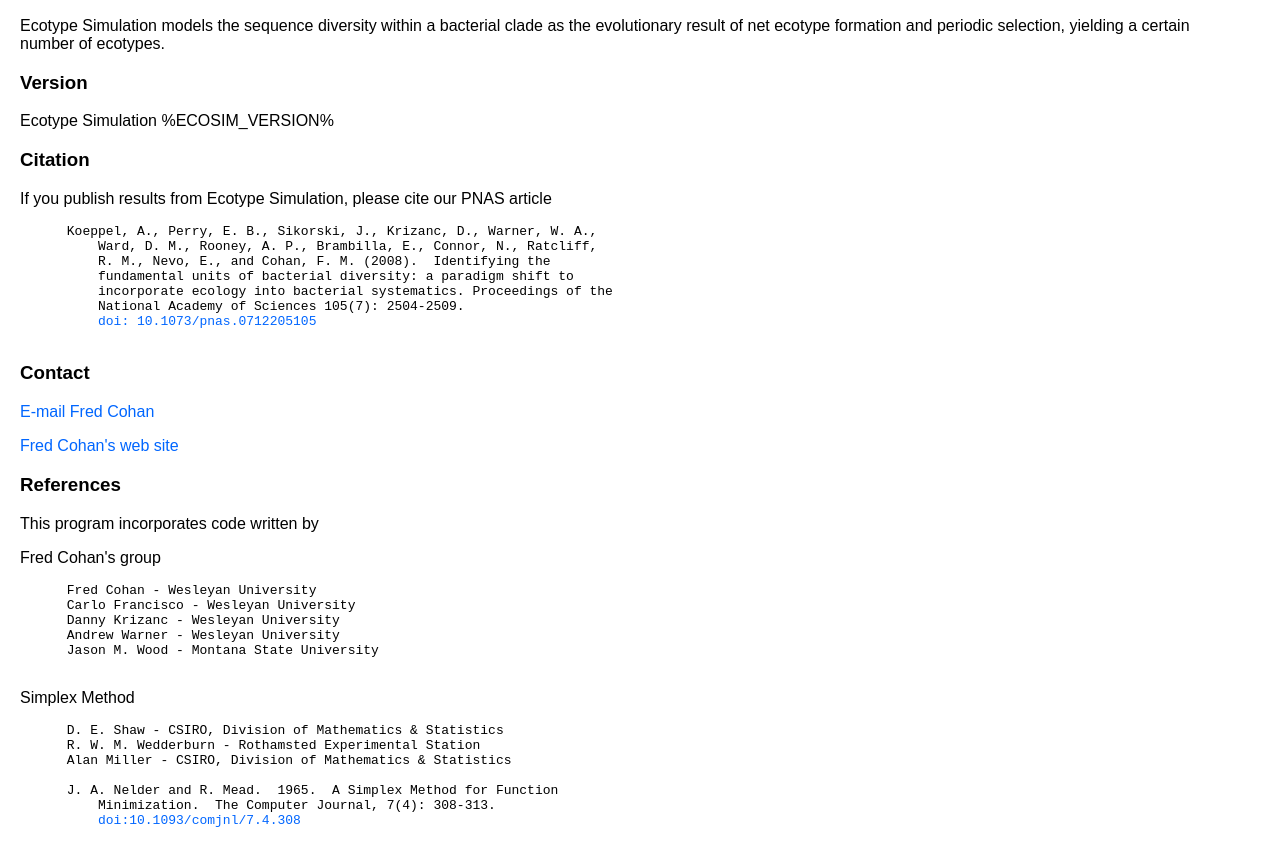
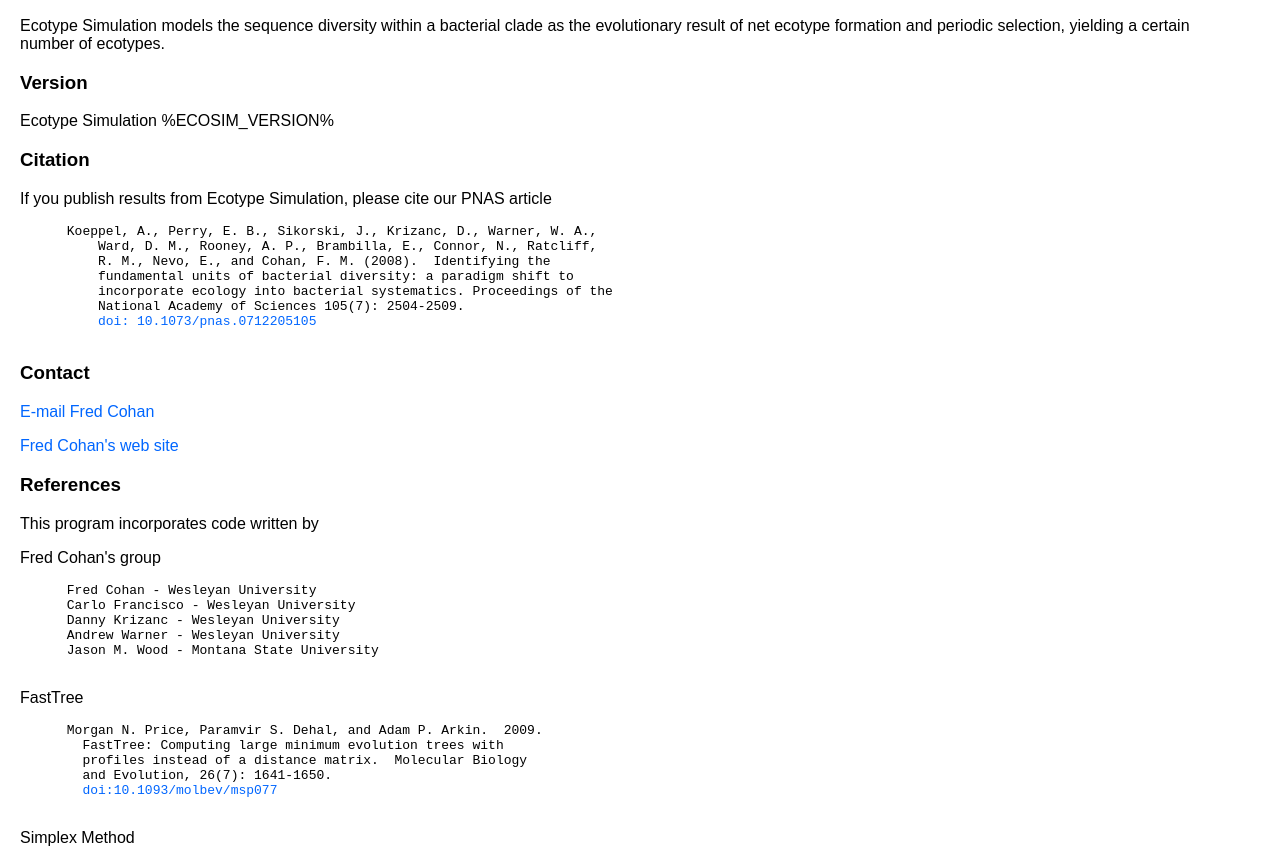
Before and after one commit to sandain/ecosim, a plain HTML site: page help/about.html in a window 1280 px wide. Shown: the part 111-959 px from the top of the page. Drawn offline with Linux system fonts and the light colour scheme.

Commit message:
Help: add a note about FastTree to about

```diff
--- a/help/about.html
+++ b/help/about.html
@@ -59,6 +59,16 @@
       Jason M. Wood - Montana State University
     </pre>
     <p>
+      FastTree
+    </p>
+    <pre>
+      Morgan N. Price, Paramvir S. Dehal, and Adam P. Arkin.  2009.
+        FastTree: Computing large minimum evolution trees with
+        profiles instead of a distance matrix.  Molecular Biology
+        and Evolution, 26(7): 1641-1650.
+        <a href="http://dx.doi.org/doi:10.1093/molbev/msp077">doi:10.1093/molbev/msp077</a>
+    </pre>
+    <p>
       Simplex Method
     </p>
     <pre>
```
